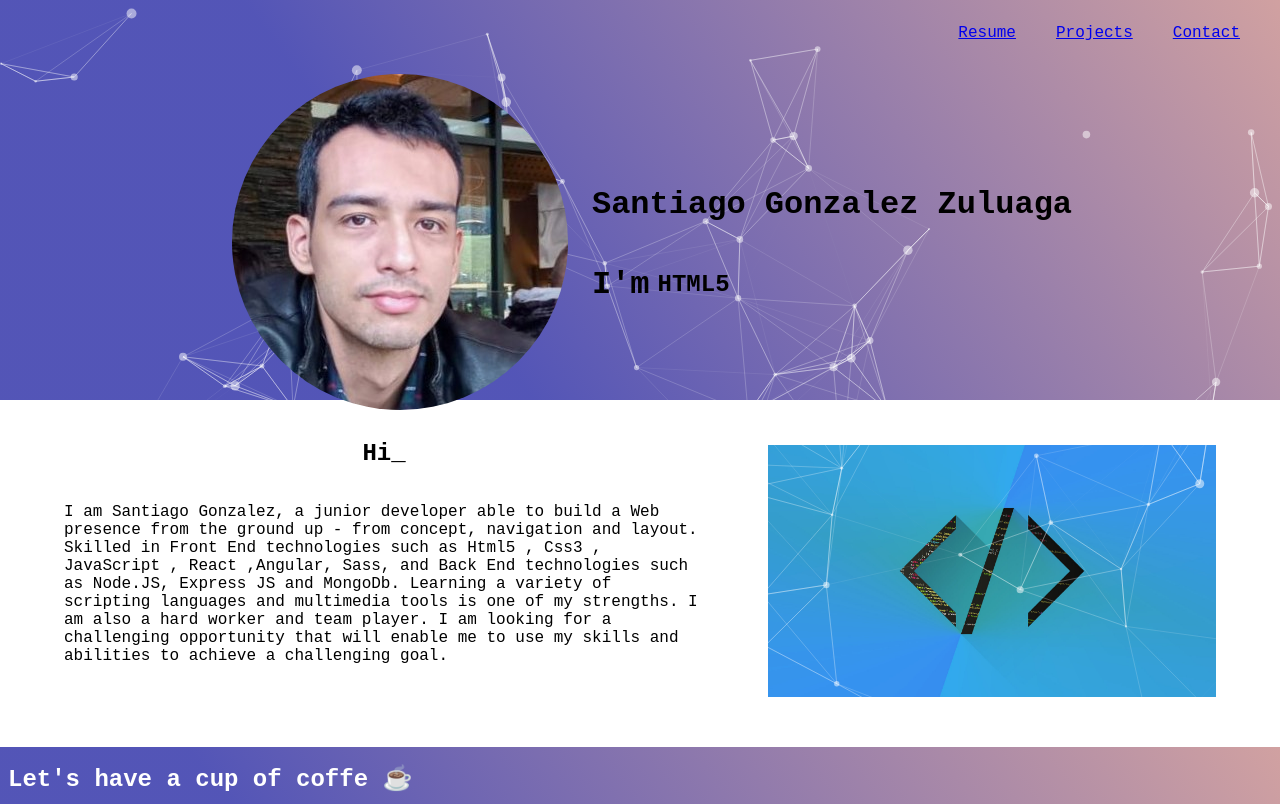
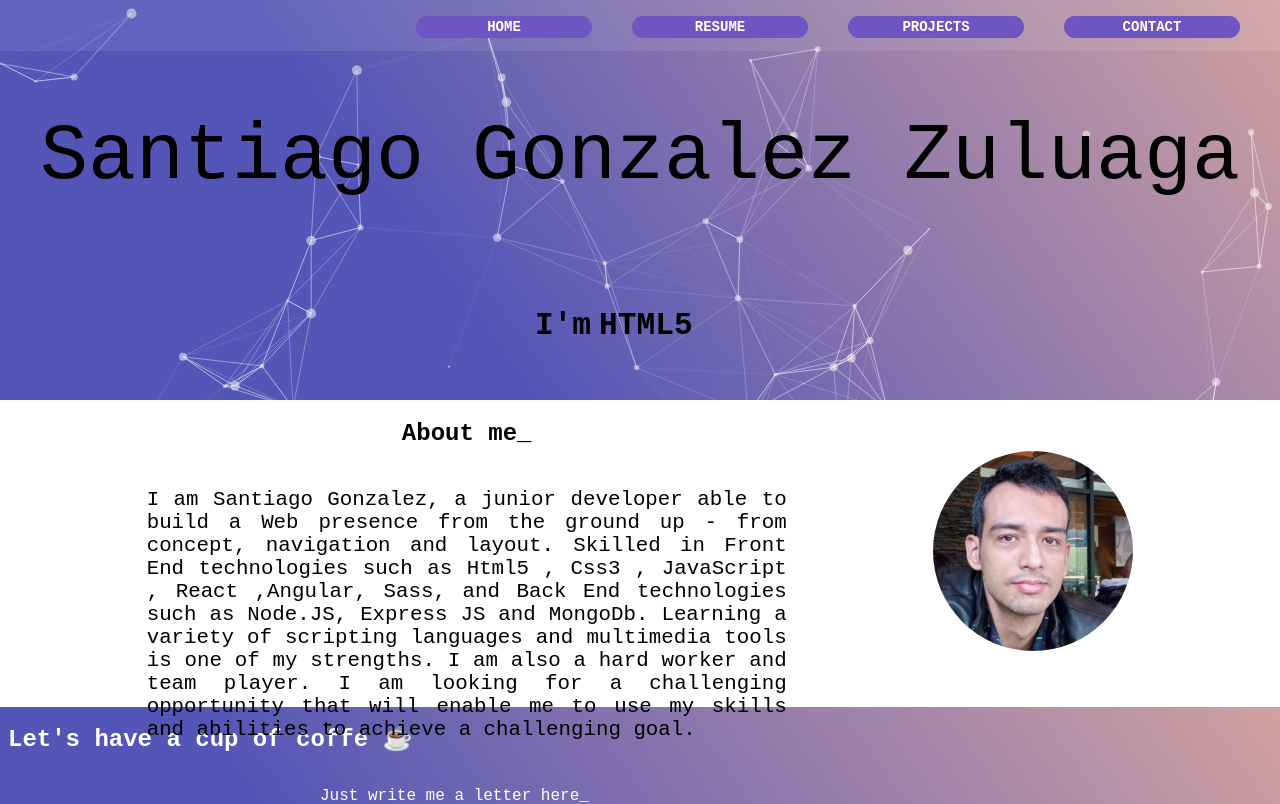
Before and after one commit to santiagogozu/Portafolio, a React (Create React App) app: page / in a window 1280 px wide. Shown: the top 804 px of the page. Built offline with nearby package versions, Linux system fonts and the light colour scheme.

Commit message:
Commit 2

```diff
--- a/src/App.css
+++ b/src/App.css
@@ -1,5 +1,6 @@
 .App {
   text-align: center;
+  scroll-behavior: smooth;
 }
 
 .App-logo {
--- a/src/Components/About/About.css
+++ b/src/Components/About/About.css
@@ -3,12 +3,14 @@
     justify-content: space-evenly;
     align-items: center;
     flex-direction: row-reverse;
+    /* height: 50vh; */
 }
 
 .containerAbout{
     display: flex;
     flex-direction: column;
     align-items: center;
+    max-height: 100%
 }
 
 .section__description{
@@ -20,12 +22,19 @@
 }
 
 .imgAbout img{
-    width: 35vw;
+    width: 25vh;
     padding-top: 10%;
     padding-bottom: 10%;
+    border-radius: 50%;
+    position: relative;
+    z-index: 1;
 }
 
 .section__description p{
-    width: 50vw;
-        justify-content: space-around;
+    max-width: 50vw;
+    justify-content: space-around;
+    font-size: 1.3rem;
+    text-align: justify;
+
+
 }
--- a/src/Components/About/About.jsx
+++ b/src/Components/About/About.jsx
@@ -1,6 +1,6 @@
 import React from "react";
 import "./About.css";
-import imgAbout from "../../img/wallpaperCode.jpg";
+import imgAbout from '../../img/perfil.jpg'
 // import downloadResume from '../../../src/img/img_btn_icon.png'
 // import resume from '../../img/Resume of MD. Rafiul Alam.pdf'
 const About = () => {
@@ -11,7 +11,7 @@ const About = () => {
           <img src={imgAbout} alt="" />
         </div>
         <div className="containerAbout">
-          <h2 id="hello_header">Hi_</h2>
+          <h2 id="hello_header">About me_</h2>
           <div className="section__description">
             <p className="section__description">
               I am Santiago Gonzalez, a junior developer able to build a Web
--- a/src/Components/Contact/Contact.css
+++ b/src/Components/Contact/Contact.css
@@ -18,6 +18,7 @@
     height: 4rem;
 }
 
+
 .containerEmail{
     display: flex;
     justify-content: center;
@@ -32,8 +33,6 @@
   display: flex;
   justify-content: center;
 }
-
-
 
 .FormInput {
   width: 100%;
--- a/src/Components/Contact/Contact.jsx
+++ b/src/Components/Contact/Contact.jsx
@@ -39,7 +39,7 @@ const Contact = () => {
               ]}
               loop={true}
               cursor
-              cursorStyle="_"
+              cursorStyle="</>"
               typeSpeed={50}
               deleteSpeed={20}
               delaySpeed={1000}
--- a/src/Components/Hero/Hero.css
+++ b/src/Components/Hero/Hero.css
@@ -8,6 +8,8 @@ body{
 }
 
 .containerPresentation{
+  height: 50vh;
+  width: 100%;
   display: flex;
   align-items: center;
   position: relative;
@@ -19,6 +21,14 @@ body{
 .containerName{
   display: flex;
   flex-direction: column;
+  font-size: 1.3rem;
+  text-align: justify;
+  width: 100%;
+  align-items: center;
+}
+
+.containerName p{
+  font-size: 5rem;
 }
 
 .presentation{
--- a/src/Components/Hero/Hero.jsx
+++ b/src/Components/Hero/Hero.jsx
@@ -89,12 +89,12 @@ const Hero = () => {
         />
         <Navigaton></Navigaton>
 
-        <div className="containerPresentation">
-            <div className="perfilImg">
+        <section className="containerPresentation" id="home">
+            {/* <div className="perfilImg">
                 <img src={myImg} alt="" />
-            </div>
+            </div> */}
             <div className='containerName'>
-                <h1>Santiago Gonzalez Zuluaga</h1>
+                <p>Santiago Gonzalez Zuluaga</p>
                 <div className='presentation'>
                     <h1>I'm</h1>
                     <Typewriter
@@ -108,7 +108,7 @@ const Hero = () => {
                 />
                 </div>
             </div>
-        </div>
+        </section>
     </div>
   );
 };
--- a/src/Components/Navagation/Navagation.css
+++ b/src/Components/Navagation/Navagation.css
@@ -4,9 +4,13 @@
   flex-wrap: wrap;
   align-items: center;
   justify-content: space-between;
-  padding-top: 0.5rem;
+  /* padding-top: 0.5rem; */
   padding-bottom: 0.5rem;
   justify-content: flex-end;
+  position: fixed;
+  z-index: 2;
+  width: 100%;
+  background-color: rgba(240, 248, 255, 0.089);
 }
 
 .contenedorList{
@@ -23,8 +27,28 @@
   margin-bottom: 0;
   list-style: none;
   flex-direction: row;
+  z-index: 1;
 }
 
 .listBar li {
   padding-right: 2.5rem;
 }
+
+
+.navBar-btn {
+  background-color: #6d56c1;
+  /* height: 50px; */
+  border-radius: 25px;
+  font-size: 14px;
+  /* line-height: 20px; */
+  text-transform: uppercase;
+  padding: 3px;
+  min-width: 170px;
+  text-align: center;
+  display: inline-block;
+  color: #fff!important;
+  font-weight: 600;
+  overflow: hidden;
+  text-decoration: none;
+  /* margin-top: 20px; */
+}
--- a/src/Components/Navagation/Navagation.js
+++ b/src/Components/Navagation/Navagation.js
@@ -7,13 +7,16 @@ const Navagation = () => {
       <div className='contenedorList'>
         <ul className='listBar'>
           <li>
-              <a href="#about">Resume</a>
+            <a className='navBar-btn' href="#home">Home</a>
           </li>
           <li>
-              <a href="#projects">Projects</a>
+            <a className='navBar-btn' href="#about">Resume</a>
           </li>
           <li>
-              <a href="#contact">Contact</a>
+            <a className='navBar-btn' href="#projects">Projects</a>
+          </li>
+          <li>
+            <a className='navBar-btn' href="#contact">Contact</a>
           </li>
         </ul>
       </div>
--- a/src/index.css
+++ b/src/index.css
@@ -5,6 +5,11 @@ body {
     sans-serif;
   -webkit-font-smoothing: antialiased;
   -moz-osx-font-smoothing: grayscale;
+
+}
+
+html {
+  scroll-behavior: smooth;
 }
 
 code {
```
Lines whose indentation alone changed are shown as unchanged.
